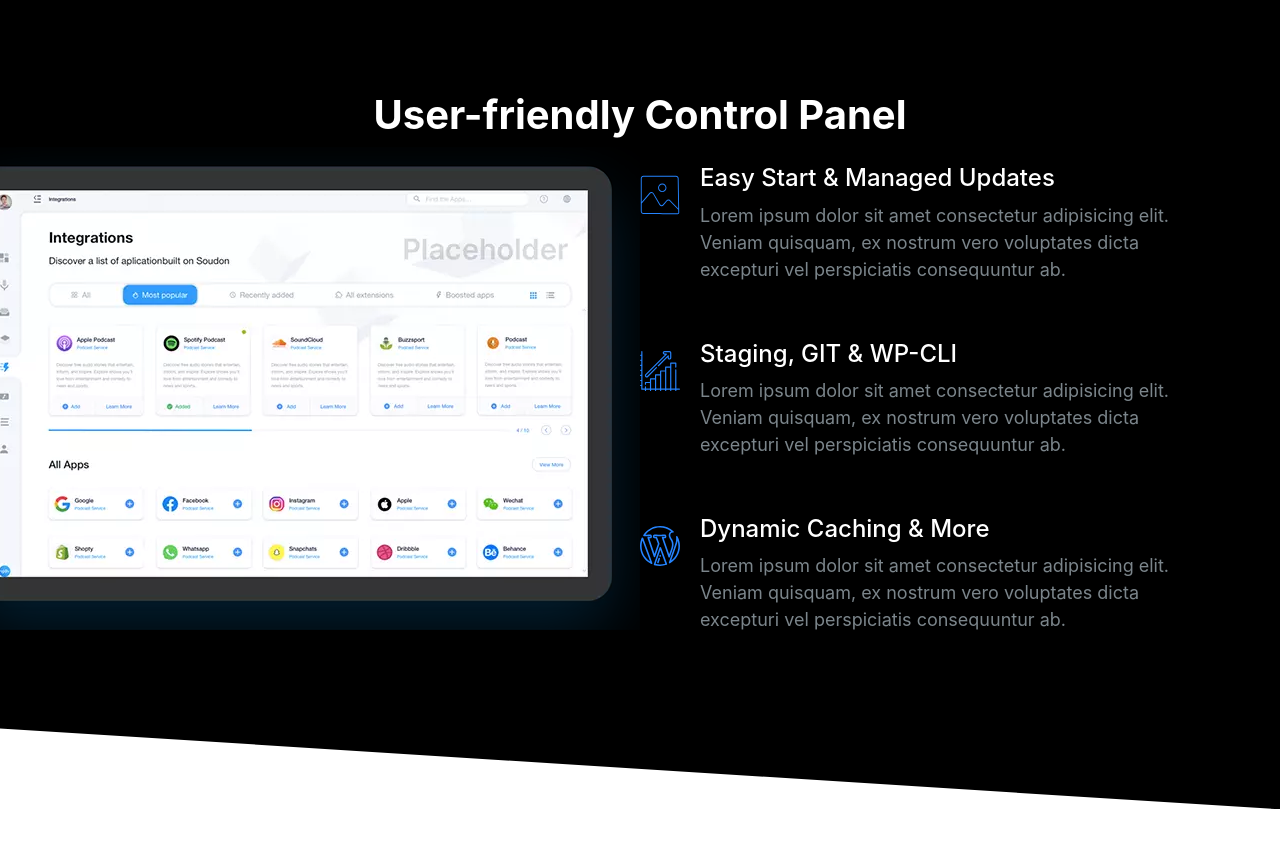
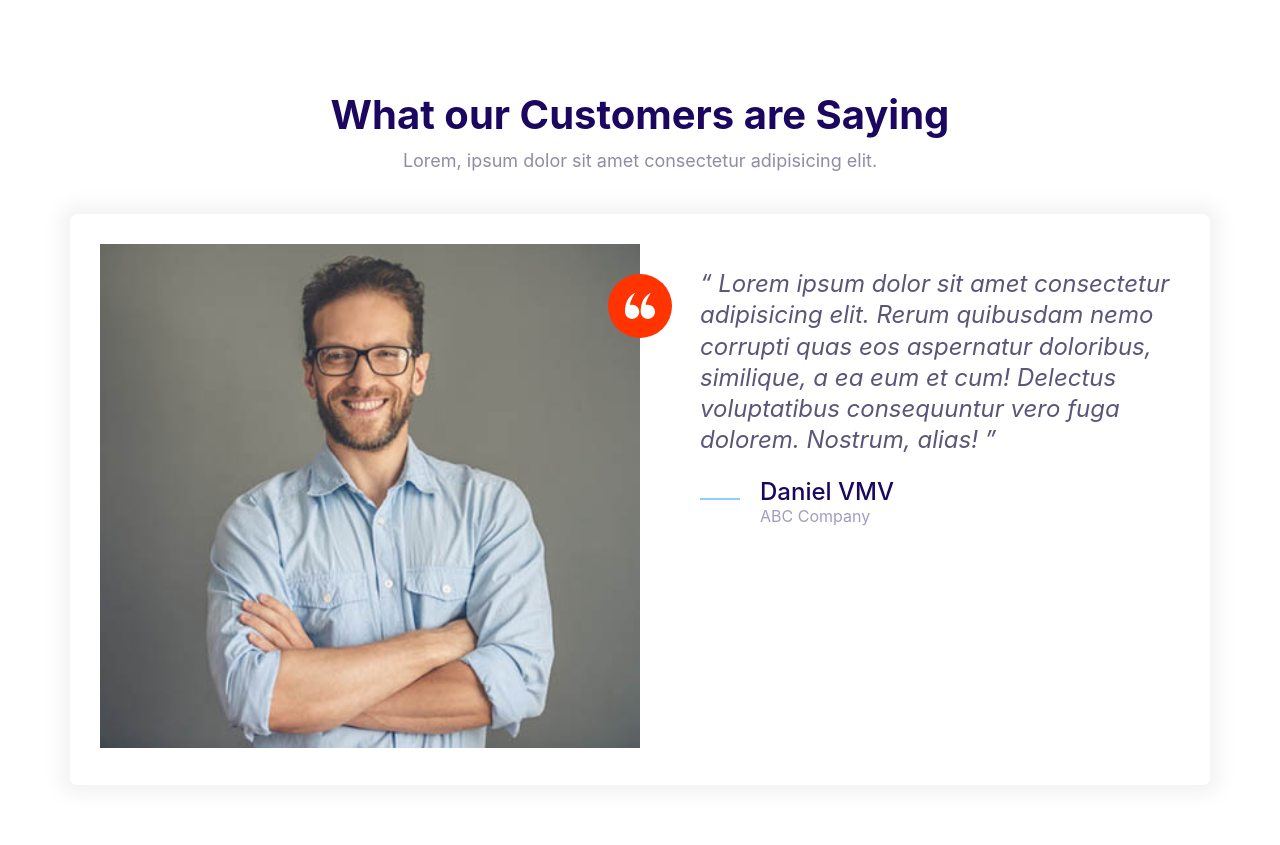
Before and after one commit to danielvmv/danify, a plain HTML site: page index.html in a window 1280 px wide. Before the commit the page ends 809 px from the top, so only its background shows below. Drawn offline with Linux system fonts and the light colour scheme.

Commit message:
Add Testimonial Block

```diff
--- a/CSS/styles.css
+++ b/CSS/styles.css
@@ -614,6 +614,7 @@
 
 .block__header {
   text-align: center;
+  margin-bottom: 4rem;
 }
 
 .block__heading {
--- a/index.html
+++ b/index.html
@@ -9,75 +9,48 @@
     <link rel="stylesheet" href="CSS/styles.css" />
   </head>
   <body>
-    <section class="block block--dark block--skewed-right block-showcase">
+    <section class="block">
       <header class="block__header">
-        <h2>User-friendly Control Panel</h2>
+        <h2>What our Customers are Saying</h2>
+        <p>Lorem, ipsum dolor sit amet consectetur adipisicing elit.</p>
       </header>
-      <div class="container grid grid--1x2">
-        <picture class="block-showcase__image">
-          <source
-            type="image/webp"
-            srcset="images/ipad.webp 1x, images/ipad@2x.webp 2x"
+      <div class="container">
+        <div class="card testimonial">
+          <div class="grid grid--1x2">
+            <div class="testimonial__image">
+              <img
+                src="images/testimonial.jpg"
+                alt="A happy smiling customer"
               />
-          <source
-            type="image/png"
-            srcset="images/ipad.png 1x, images/ipad@2x.png 2x"
-          />
-          <img src="images/ipad.png" alt="" />
-        </picture>
-        <ul class="list">
-          <li>
+              <span class="icon-container icon-container--accent">
+                <svg class="icon icon--white icon--small">
+                  <use xlink:href="images/sprite.svg#quotes"></use>
+                </svg>
+              </span>
+            </div>
+            <blockquote class="quote">
+              <p class="quote__text">
+                Lorem ipsum dolor sit amet consectetur adipisicing elit. Rerum
+                quibusdam nemo corrupti quas eos aspernatur doloribus,
+                similique, a ea eum et cum! Delectus voluptatibus consequuntur
+                vero fuga dolorem. Nostrum, alias!
+              </p>
+              <footer>
                 <div class="media">
                   <div class="media__image">
-                <svg class="icon icon--primary">
-                  <use xlink:href="images/sprite.svg#snap"></use>
+                    <svg class="icon icon--primary quote__line">
+                      <use xlink:href="images/sprite.svg#line"></use>
                     </svg>
                   </div>
                   <div class="media__body">
-                <h3 class="media__title">Easy Start & Managed Updates</h3>
-                <p>
-                  Lorem ipsum dolor sit amet consectetur adipisicing elit.
-                  Veniam quisquam, ex nostrum vero voluptates dicta excepturi
-                  vel perspiciatis consequuntur ab.
-                </p>
+                    <h3 class="media__title quote__author">Daniel VMV</h3>
+                    <p class="quote__organization">ABC Company</p>
                   </div>
                 </div>
-          </li>
-          <li>
-            <div class="media">
-              <div class="media__image">
-                <svg class="icon icon--primary">
-                  <use xlink:href="images/sprite.svg#growth"></use>
-                </svg>
-              </div>
-              <div class="media__body">
-                <h3 class="media__title">Staging, GIT & WP-CLI</h3>
-                <p>
-                  Lorem ipsum dolor sit amet consectetur adipisicing elit.
-                  Veniam quisquam, ex nostrum vero voluptates dicta excepturi
-                  vel perspiciatis consequuntur ab.
-                </p>
+              </footer>
+            </blockquote>
           </div>
         </div>
-          </li>
-          <li>
-            <div class="media">
-              <div class="media__image">
-                <svg class="icon icon--primary">
-                  <use xlink:href="images/sprite.svg#wordpress"></use>
-                </svg>
-              </div>
-              <div class="media__body">
-                <h3 class="media__title">Dynamic Caching & More</h3>
-                <p>
-                  Lorem ipsum dolor sit amet consectetur adipisicing elit.
-                  Veniam quisquam, ex nostrum vero voluptates dicta excepturi
-                  vel perspiciatis consequuntur ab.
-                </p>
-              </div>
-            </div>
-          </li>
-        </ul>
       </div>
     </section>
 
```
Also changed, not shown: components/testimonial-block.html (added, +41 -0 lines). Lines whose indentation alone changed are shown as unchanged.
